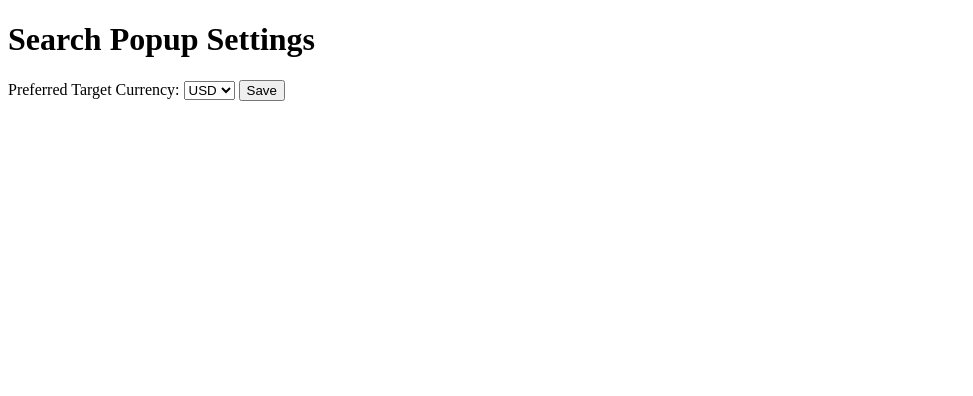
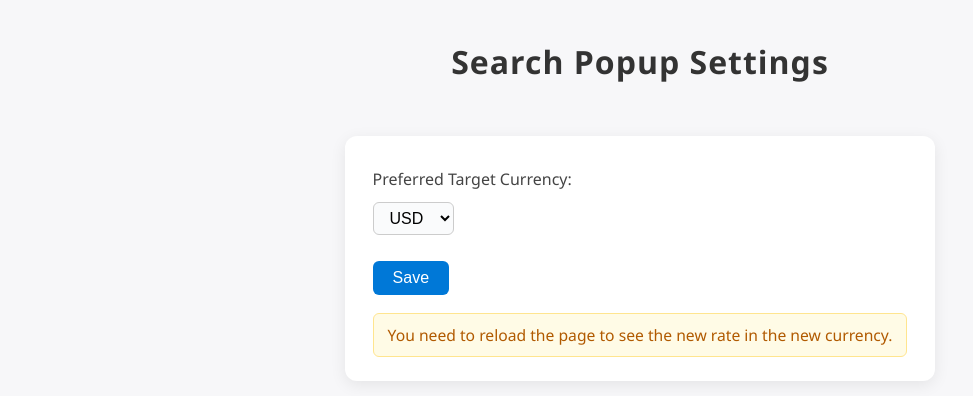
Before and after one commit to Krasen007/SearchPopup, a browser extension: page settings.html in a window 1280 px wide. Shown: the whole page, without its empty margins (0-973 px from the left). Drawn offline with Linux system fonts and the light colour scheme.

Commit message:
fix currency bug, style the settings page

```diff
--- a/js/content.js
+++ b/js/content.js
@@ -301,7 +301,7 @@ async function fetchExchangeRates() {
             if (currency !== target) {
                 exchangeRates.rates[currency] = data.rates[target] / rate;
             } else {
-                exchangeRates.rates[currency] = data.rates[target];
+                exchangeRates.rates[currency] = 1; // Correct: base currency rate is always 1
             }
             // Add currency conversion to unitConversions
             if (currency !== target) {
@@ -411,7 +411,7 @@ async function detectAndConvertUnit(text) {
     // Updated pattern to handle currency symbols before or after the number
     // Allow both comma, period, and space as decimal/thousands separators
     // Allow trailing punctuation like periods, commas, etc.
-    // Expanded currency symbols to include ₺, ₽, ₹, ₩, ₪, ₱, ฿, ₣, ₦, ₲, ₵, ₡, ₫, ₭, ₮, ₯, ₠, ₢, ₳, ₴, ₸, ₺, ₼, ₽, ₾, ₿, and others
+    // Expanded currency symbols to include ₺, ₽, ₹, ₩, ₪, ₱, ฿, ₣, ₦, ₲, ₵, ₡, ₫, ₭, ₮, ₯, ₠, ₢, ₳, ₴, ₸, ₼, ₾, ₿, and others
     const currencySymbolPattern = '[a-zA-Z°/€$£¥₺₽₹₩₪₱฿₣₦₲₵₡₫₭₮₯₠₢₳₴₸₼₾₿]';
     const valueUnitPattern = new RegExp(`^(-?\\d{1,3}(?:[.,\\s]\\d{3})*(?:[.,]\\d+)?|\\d+/\\d+)\\s*(${currencySymbolPattern}+(?:\\s+[a-zA-Z]+)?)?[.,;:!?]*$`, 'i');
     const unitValuePattern = new RegExp(`^(${currencySymbolPattern}+(?:\\s+[a-zA-Z]+)?)\\s*(-?\\d{1,3}(?:[.,\\s]\\d{3})*(?:[.,]\\d+)?|\\d+/\\d+)[.,;:!?]*$`, 'i');
--- a/settings.html
+++ b/settings.html
@@ -4,6 +4,82 @@
     <meta charset="UTF-8">
     <meta name="viewport" content="width=device-width, initial-scale=1.0">
     <title>Search Popup Settings</title>
+    <style>
+        body {
+            background: #f7f7f9;
+            font-family: 'Segoe UI', Arial, sans-serif;
+            margin: 0;
+            padding: 0;
+            min-height: 100vh;
+            display: flex;
+            flex-direction: column;
+            align-items: center;
+            justify-content: flex-start;
+        }
+        h1 {
+            margin-top: 40px;
+            color: #333;
+            font-size: 2rem;
+            font-weight: 600;
+            letter-spacing: 1px;
+        }
+        #settings-container {
+            background: #fff;
+            border-radius: 12px;
+            box-shadow: 0 4px 16px rgba(0,0,0,0.08);
+            padding: 32px 28px 24px 28px;
+            margin-top: 32px;
+            min-width: 320px;
+            display: flex;
+            flex-direction: column;
+            align-items: flex-start;
+        }
+        label {
+            font-size: 1rem;
+            color: #444;
+            margin-bottom: 8px;
+        }
+        select {
+            font-size: 1rem;
+            padding: 6px 12px;
+            border-radius: 6px;
+            border: 1px solid #ccc;
+            margin-bottom: 18px;
+            margin-top: 4px;
+            background: #fafbfc;
+            transition: border-color 0.2s;
+        }
+        select:focus {
+            border-color: #0078d7;
+            outline: none;
+        }
+        button#save-settings {
+            background: #0078d7;
+            color: #fff;
+            border: none;
+            border-radius: 6px;
+            padding: 8px 20px;
+            font-size: 1rem;
+            font-weight: 500;
+            cursor: pointer;
+            transition: background 0.2s;
+            margin-top: 8px;
+        }
+        button#save-settings:hover {
+            background: #005fa3;
+        }
+        .reload-message {
+            margin-top: 18px;
+            color: #b15a00;
+            background: #fffbe6;
+            border: 1px solid #ffe58f;
+            border-radius: 6px;
+            padding: 10px 14px;
+            font-size: 0.98rem;
+            width: 100%;
+            box-sizing: border-box;
+        }
+    </style>
 </head>
 <body>
     <h1>Search Popup Settings</h1>
@@ -19,6 +95,9 @@
             <option value="BGN">BGN</option>
         </select>
         <button id="save-settings">Save</button>
+        <div class="reload-message">
+            You need to reload the page to see the new rate in the new currency.
+        </div>
     </div>
     <script src="js/settings.js"></script>
 </body>
```
Also changed, not shown: manifest.json.
